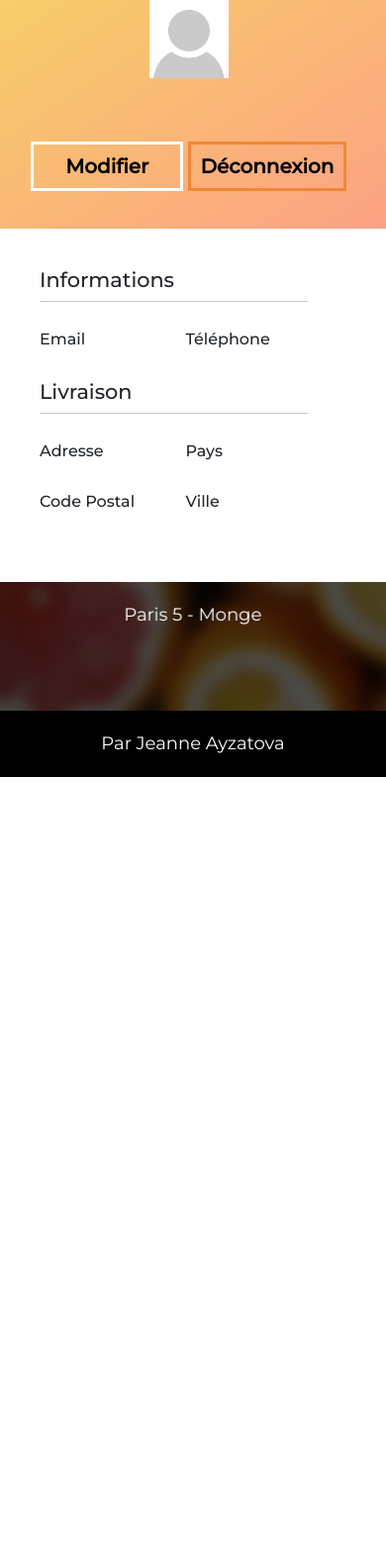
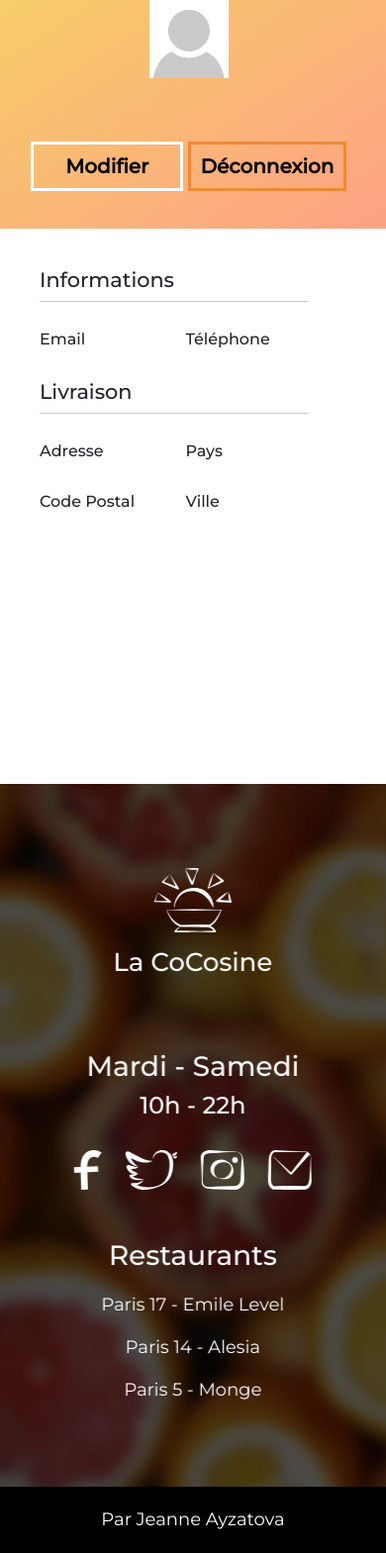
Before and after one commit to JannaAyz/Symfony_project_restaurant, a Symfony app: template templates/account/index.html.twig in a window 390 px wide. Shown: the part 123-1692 px from the top of the page at 99% size. Before the commit the page ends 908 px from the top, so only its background shows below. Run offline with Twig, Linux system fonts and the light colour scheme; the template is opened without the code that fills it, so the values that code supplies are empty; some libraries are stand-ins or nearby versions.

Commit message:
fixing classic footer

```diff
--- a/templates/base.html.twig
+++ b/templates/base.html.twig
@@ -169,8 +169,8 @@
         }
     }
     @media screen and (max-width: 800px) {
-      #botom {
-        margin-top: 500px;
+      #bottom {
+        margin-top: 800px;
       }
     }
     </style>
```
